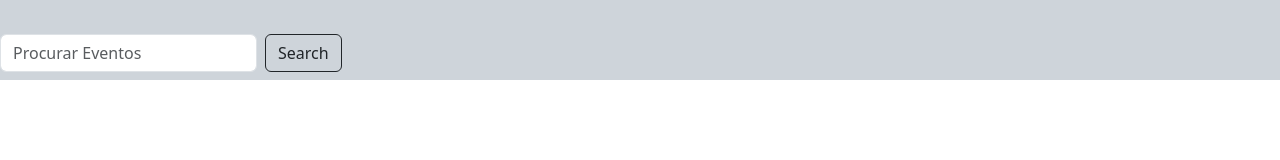
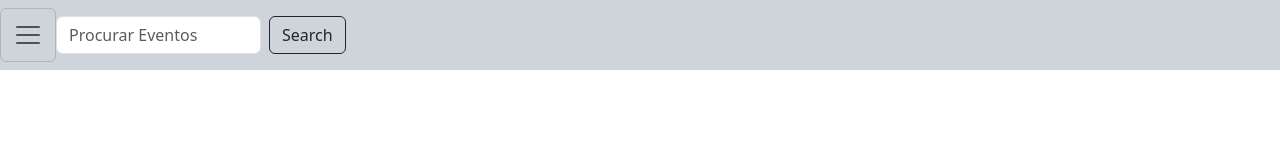
Before and after one commit to PedroHDGalvao/meuscomandosgit, a plain HTML site: page dashboard/index.html in a window 1280 px wide. Drawn offline with nearby package versions, Linux system fonts and the light colour scheme; the site is published under a folder, as on GitHub Pages, so addresses that start at the root find nothing.

Commit message:
dashboard

```diff
--- a/dashboard/css.css
+++ b/dashboard/css.css
@@ -28,7 +28,7 @@
 }
 
 header{
-    height: 1000000px;
+    height: 100vh;
 }
 #conjuntoBotaoLogo{
     display: flex;
--- a/dashboard/index.html
+++ b/dashboard/index.html
@@ -5,7 +5,7 @@
     <meta charset="UTF-8">
     <meta name="viewport" content="width=device-width, initial-scale=1.0">
     <title>Dashboard</title>
-    <link rel="stylesheet" href="/css.css">
+    <link rel="stylesheet" href="css.css">
     <link href="https://cdn.jsdelivr.net/npm/bootstrap@5.3.2/dist/css/bootstrap.min.css" rel="stylesheet"
         integrity="sha384-T3c6CoIi6uLrA9TneNEoa7RxnatzjcDSCmG1MXxSR1GAsXEV/Dwwykc2MPK8M2HN" crossorigin="anonymous">
 </head>
```
